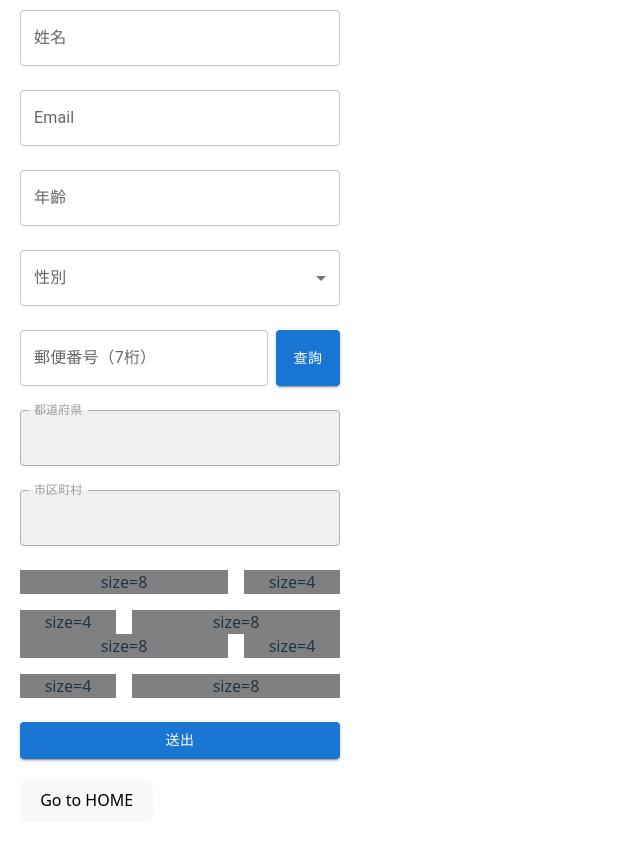
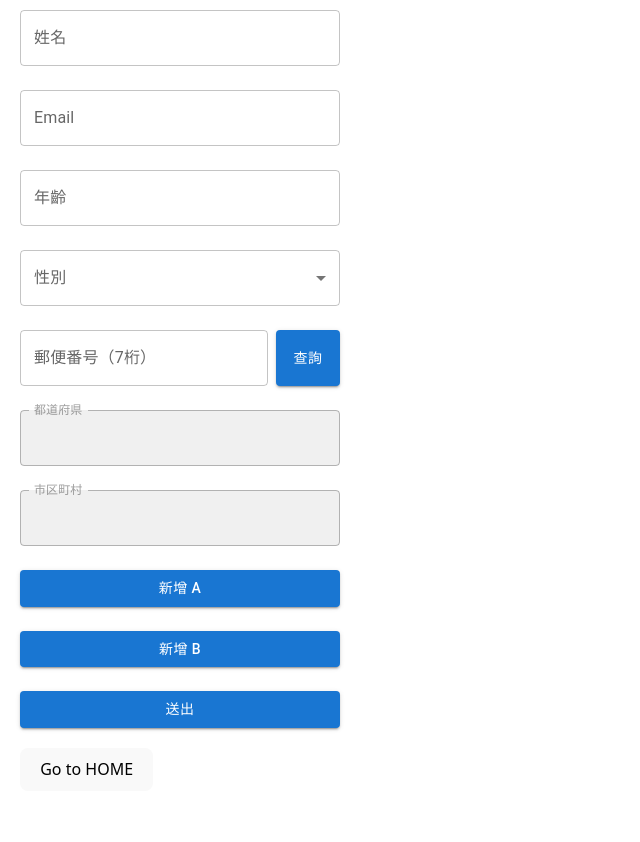
Before and after one commit to Zijin2022/mui-RHF-yup, a React (Vite) app: page /form in a window 1280 px wide. Shown: the whole page, without its empty margins (0-640 px from the left). After the commit the page ends 811 px from the top, so only its background shows below. Built offline with nearby package versions, Linux system fonts and the light colour scheme.

Commit message:
useFieldArray

```diff
--- a/src/routes/SampleForm.jsx
+++ b/src/routes/SampleForm.jsx
@@ -10,7 +10,7 @@ import {
   IconButton,
   Grid,
 } from '@mui/material';
-import { useForm, Controller } from 'react-hook-form';
+import { useForm, Controller, useFieldArray } from 'react-hook-form';
 import { yupResolver } from '@hookform/resolvers/yup';
 import { schema } from './validationSchema';
 import { useNavigate, useLocation } from "react-router-dom";
@@ -65,8 +65,46 @@ export default function SampleForm() {
     mode: 'onBlur', // onChange
     // reValidateMode: 'onChange', // onBlur
     // shouldUnregister: false,
-    defaultValues
+    defaultValues: {
+      ...defaultValues,
+      itemsA: [],
+      itemsB: [],
+    }
   });
+
+  const {
+    fields: fieldsA,
+    append: appendA,
+    remove: removeA,
+  } = useFieldArray({
+    control,
+    name: 'itemsA',
+  });
+
+  const {
+    fields: fieldsB,
+    append: appendB,
+    remove: removeB,
+  } = useFieldArray({
+    control,
+    name: 'itemsB',
+  });
+
+  const addItemA = () => {
+    appendA({
+      id: Date.now(),
+      code: '1',
+      url: '2',
+    });
+  };
+
+  const addItemB = () => {
+    appendB({
+      id: Date.now(),
+      name: '3',
+      value: '4',
+    });
+  };
 
 
   /* 🔥 關鍵：state 來了就 reset */
@@ -278,24 +316,58 @@ export default function SampleForm() {
             {...register('city')}
           />
 
-          <Box sx={{ width: '100%' }}>
-            {items.map((item) => (
-              <Grid container spacing={2}>
-                <Grid size={8}>
-                  <div style={{textAlign: 'center', background: 'gray'}}>size=8</div>
-                </Grid>
-                <Grid size={4}>
-                  <div style={{textAlign: 'center', background: 'gray'}}>size=4</div>
-                </Grid>
-                <Grid size={4}>
-                  <div style={{textAlign: 'center', background: 'gray'}}>size=4</div>
-                </Grid>
-                <Grid size={8}>
-                  <div style={{textAlign: 'center', background: 'gray'}}>size=8</div>
-                </Grid>
-              </Grid>
+          <Stack spacing={1}>
+            <Button onClick={addItemA} variant="contained">
+              新增 A
+            </Button>
+            {fieldsA.map((field, index) => (
+              <Stack key={field.id} direction="row" spacing={1}>
+                <Stack key={field.id} direction="column" spacing={1}>
+                  <TextField
+                    label="Code"
+                    {...register(`itemsA.${index}.code`)}
+                  />
+                  <TextField
+                    label="URL"
+                    {...register(`itemsA.${index}.url`)}
+                  />
+                </Stack>
+                <Button
+                  color="error"
+                  onClick={() => removeA(index)}
+                >
+                  刪除
+                </Button>
+              </Stack>
             ))}
-          </Box>
+          </Stack>
+
+          <Stack spacing={1}>
+            <Button onClick={addItemB} variant="contained">
+              新增 B
+            </Button>
+
+            {fieldsB.map((field, index) => (
+              <Stack key={field.id} direction="row" spacing={1}>
+                <Stack key={field.id} direction="column" spacing={1}>
+                  <TextField
+                    label="Name"
+                    {...register(`itemsB.${index}.name`)}
+                  />
+                  <TextField
+                    label="Value"
+                    {...register(`itemsB.${index}.value`)}
+                  />
+                </Stack>
+                <Button
+                  color="error"
+                  onClick={() => removeB(index)}
+                >
+                  刪除
+                </Button>
+              </Stack>
+            ))}
+          </Stack>
 
           <Button type="submit" variant="contained">
             送出
```
